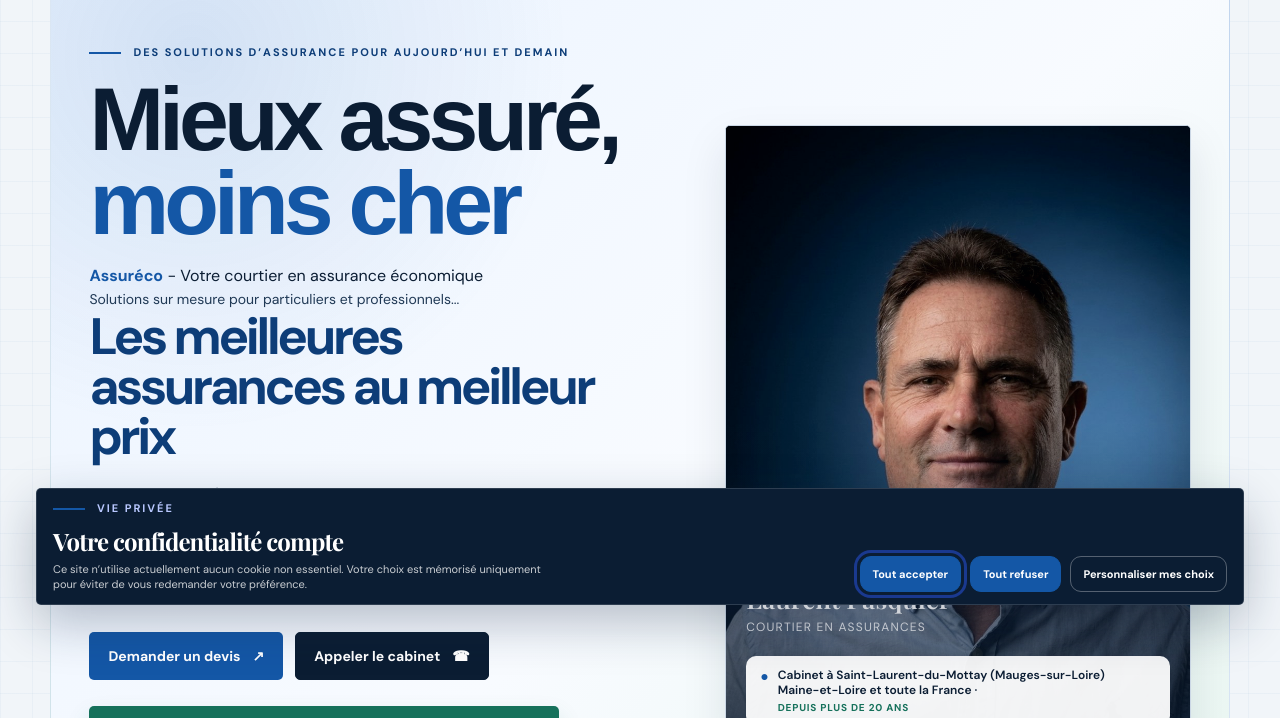
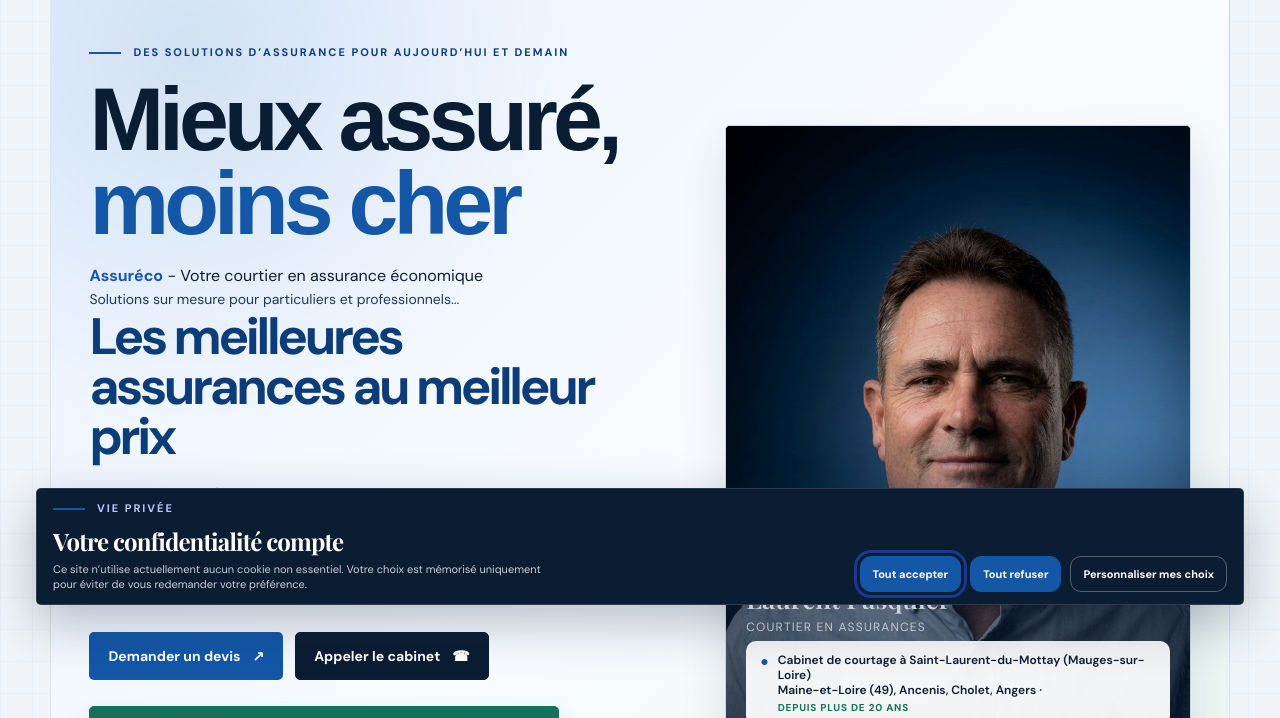
Before and after one commit to assurecopasquier-cmyk/questionnaire-vtc-taxi-assureco-pasquier, a plain HTML site: page index.html in a window 1280 px wide. Shown: the part 171-889 px from the top of the page. Drawn offline with nearby package versions, Linux system fonts and the light colour scheme.

Commit message:
Update index.html

```diff
--- a/index.html
+++ b/index.html
@@ -98,7 +98,7 @@
             <div class="portrait-caption"><span>Laurent Pasquier</span><small>Courtier en assurances</small></div>
             <div class="portrait-contact">
               <span aria-hidden="true">●</span>
-              <span>Cabinet à Saint-Laurent-du-Mottay (Mauges-sur-Loire)<br />Maine-et-Loire et toute la France · <strong>Depuis plus de 20 ans</strong></span>
+              <span>Cabinet de courtage à Saint-Laurent-du-Mottay (Mauges-sur-Loire)<br />Maine-et-Loire (49), Ancenis, Cholet, Angers · <strong>Depuis plus de 20 ans</strong></span>
             </div>
           </div>
           <a class="photo-review-badge taste-only" href="https://www.google.com/search?q=Assur%C3%A9co+Laurent+Pasquier+avis#mpd=~6999852626224411888/customers/reviews" target="_blank" rel="noreferrer noopener" aria-label="Avis Assuréco sur Google, note 4,9 sur 5">
```
